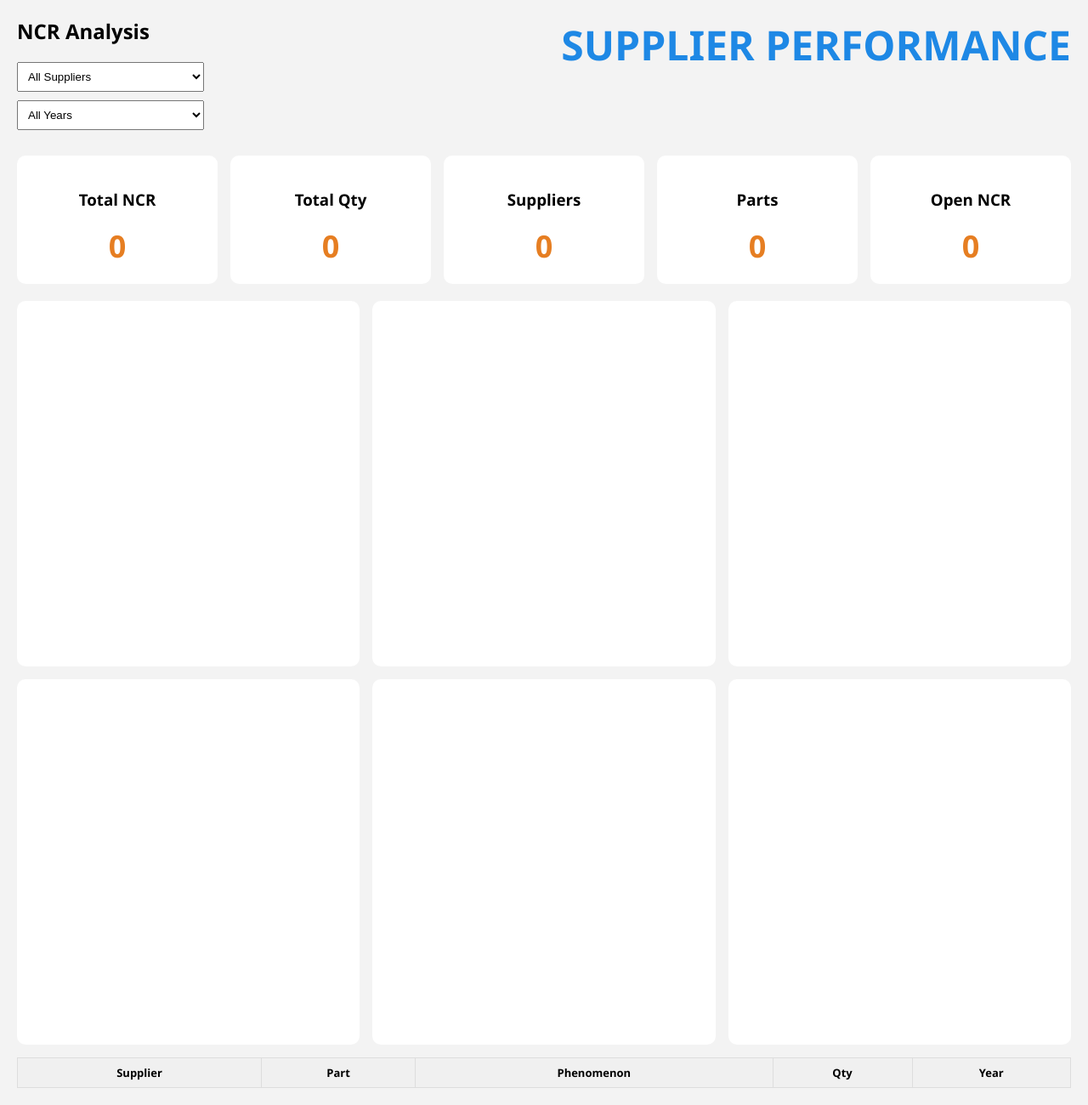
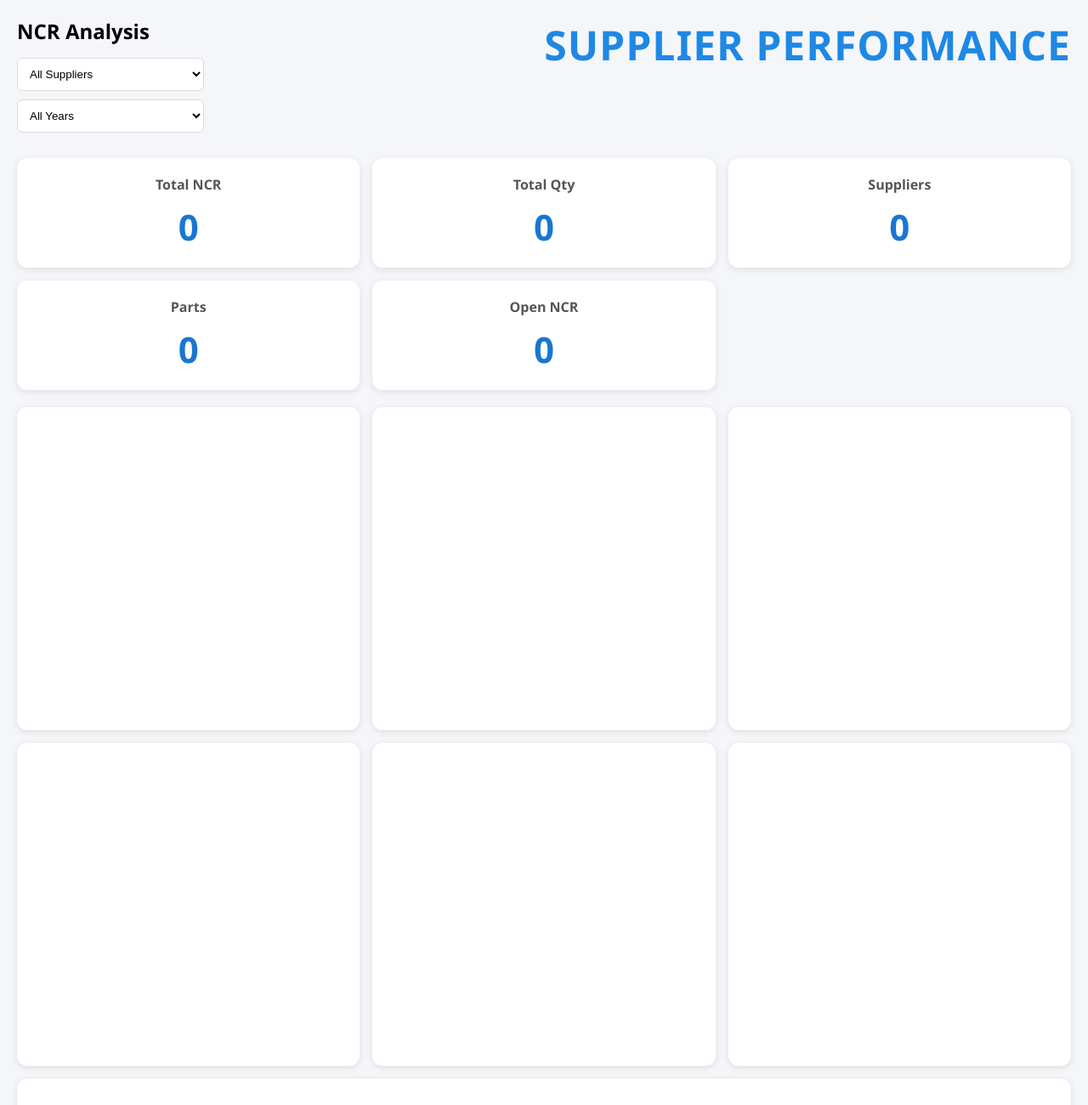
Before and after one commit to vudinhnambr/Supplier-NCR-Dashboard, a website: page index.html in a window 1280 px wide. Shown: the top 1300 px of the page at 85% size. Drawn offline with nearby package versions, Linux system fonts and the light colour scheme; no server answers.

Commit message:
Add files via upload

```diff
--- a/index.html
+++ b/index.html
@@ -19,8 +19,11 @@
 
 <div class="header">
 
-<div class="header-left">
-<h2>NCR Analysis</h2>
+    <div class="left-panel">
+
+        <div class="filter-title">
+            NCR Analysis
+        </div>
 
         <select id="supplierFilter">
             <option value="ALL">All Suppliers</option>
@@ -29,15 +32,14 @@
         <select id="yearFilter">
             <option value="ALL">All Years</option>
         </select>
+
     </div>
 
-<div class="header-right">
+    <div class="dashboard-title">
         SUPPLIER PERFORMANCE
     </div>
 
 </div>
-
-<div class="dashboard">
 
 <div class="kpis">
 
@@ -68,7 +70,7 @@ SUPPLIER PERFORMANCE
 
 </div>
 
-<div class="charts-top">
+<div class="charts-grid">
 
     <div class="chart-card">
         <canvas id="supplierChart"></canvas>
@@ -82,10 +84,6 @@ SUPPLIER PERFORMANCE
         <canvas id="monthChart"></canvas>
     </div>
 
-</div>
-
-<div class="charts-bottom">
-
     <div class="chart-card">
         <canvas id="statusChart"></canvas>
     </div>
@@ -98,7 +96,13 @@ SUPPLIER PERFORMANCE
         <canvas id="phenomenonChart"></canvas>
     </div>
 
+    <div class="chart-card trend-full">
+        <canvas id="trendChart"></canvas>
     </div>
+
+</div>
+
+<div class="table-card">
 
 <table id="detailTable">
 
--- a/styles.css
+++ b/styles.css
@@ -1,8 +1,12 @@
+*{
+box-sizing:border-box;
+}
+
 body{
 margin:0;
 padding:20px;
-font-family:Segoe UI,Arial,sans-serif;
-background:#f3f3f3;
+background:#f4f6f9;
+font-family:"Segoe UI",Arial,sans-serif;
 }
 
 .header{
@@ -12,21 +16,30 @@ align-items:flex-start;
 margin-bottom:20px;
 }
 
-.header-right{
+.dashboard-title{
 font-size:48px;
-font-weight:bold;
+font-weight:800;
 color:#1e88e5;
+letter-spacing:1px;
 }
 
-.header-left h2{
-margin-top:0;
+.left-panel{
+width:220px;
 }
 
-.header-left select{
-display:block;
-width:220px;
-padding:8px;
+.filter-title{
+font-size:24px;
+font-weight:600;
+margin-bottom:15px;
+}
+
+.left-panel select{
+width:100%;
+padding:10px;
 margin-bottom:10px;
+border:1px solid #dcdcdc;
+border-radius:6px;
+background:white;
 }
 
 .kpis{
@@ -38,66 +51,130 @@ margin-bottom:20px;
 
 .kpi{
 background:white;
-border-radius:10px;
 padding:20px;
+border-radius:12px;
 text-align:center;
+
+box-shadow:
+0 2px 8px rgba(0,0,0,0.10);
+}
+
+.kpi h3{
+margin:0 0 10px 0;
+font-size:16px;
+color:#555;
 }
 
 .kpi span{
-font-size:36px;
-font-weight:bold;
-color:#e67e22;
+font-size:42px;
+font-weight:700;
+color:#1976d2;
 }
 
-.charts-top,
-.charts-bottom{
+.charts-grid{
 display:grid;
-grid-template-columns:repeat(3,1fr);
+grid-template-columns:
+repeat(3,1fr);
 gap:15px;
-margin-bottom:15px;
 }
 
 .chart-card{
 background:white;
 padding:15px;
-border-radius:10px;
-height:400px;
+border-radius:12px;
+
+box-shadow:
+0 2px 8px rgba(0,0,0,0.10);
+
+height:380px;
+position:relative;
+}
+
+.chart-card canvas{
+width:100% !important;
+height:100% !important;
+}
+
+.trend-full{
+grid-column:1 / span 3;
+height:420px;
+}
+
+.table-card{
+margin-top:20px;
+background:white;
+padding:15px;
+border-radius:12px;
+
+box-shadow:
+0 2px 8px rgba(0,0,0,0.10);
 }
 
 table{
 width:100%;
-background:white;
 border-collapse:collapse;
 }
 
-th,td{
-border:1px solid #ddd;
+th{
+background:#1976d2;
+color:white;
+padding:10px;
+font-size:14px;
+}
+
+td{
 padding:8px;
+border-bottom:1px solid #ececec;
 font-size:13px;
 }
 
-th{
-background:#f0f0f0;
+tr:nth-child(even){
+background:#fafafa;
 }
 
-@media(max-width:1200px){
+tr:hover{
+background:#f0f7ff;
+}
+
+@media(max-width:1400px){
 
 .kpis{
-grid-template-columns:repeat(2,1fr);
+grid-template-columns:
+repeat(3,1fr);
 }
 
-.charts-top,
-.charts-bottom{
-grid-template-columns:1fr;
 }
+
+@media(max-width:1000px){
 
 .header{
 flex-direction:column;
 }
 
-.header-right{
-font-size:30px;
+.dashboard-title{
+font-size:32px;
 margin-top:15px;
 }
 
+.kpis{
+grid-template-columns:
+repeat(2,1fr);
 }
+
+.charts-grid{
+grid-template-columns:1fr;
+}
+
+.trend-full{
+grid-column:auto;
+}
+
+}
+
+@media(max-width:600px){
+
+.kpis{
+grid-template-columns:1fr;
+}
+
+}
```
Lines whose indentation alone changed are shown as unchanged.
